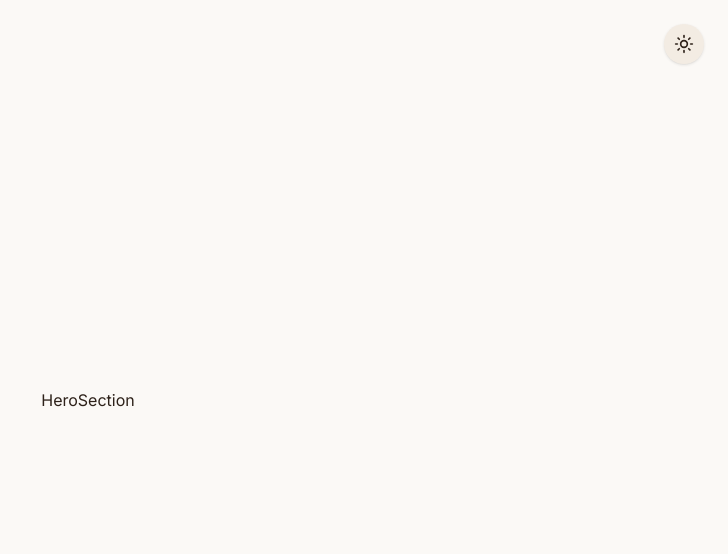
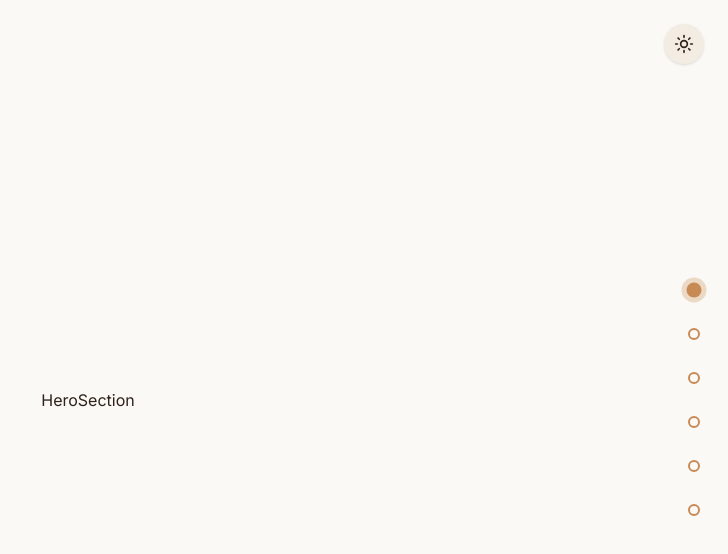
Before and after one commit to YeonShin/ys-archive, a Next.js app: page / in a window 1280 px wide. Shown: the top 554 px of the page, without its empty margins (552-1280 px from the left). Built offline with nearby package versions, Linux system fonts and the light colour scheme.

Commit message:
feat: 사이드 수직 도트 네비게이션 컴포넌트 구현 (#30) - DotNavigation 컴포넌트 추가 - 섹션을 이동 및 관리하는 로직을 커스텀훅으로 분리하여 구현 - shadcn/ui의 툴팁 컴포넌트를 추가하여 네비게이션 바에 툴팁 연결

```diff
--- a/src/app/(portfolio)/layout.tsx
+++ b/src/app/(portfolio)/layout.tsx
@@ -1,4 +1,6 @@
 import type { Metadata } from 'next';
+
+import DotNavigation from '@/features/portfolio/components/DotNavigation';
 
 export const metadata: Metadata = {
   title: 'Developer Portfolio',
@@ -6,5 +8,9 @@ export const metadata: Metadata = {
 };
 
 export default function PortfolioLayout({ children }: { children: React.ReactNode }) {
-  return <>{children}</>;
+  return (
+    <>
+      <DotNavigation /> {children}
+    </>
+  );
 }
--- /dev/null
+++ b/src/components/ui/tooltip.tsx
@@ -0,0 +1,54 @@
+'use client';
+
+import * as React from 'react';
+
+import { Tooltip as TooltipPrimitive } from 'radix-ui';
+
+import { cn } from '@/lib/utils';
+
+function TooltipProvider({
+  delayDuration = 0,
+  ...props
+}: React.ComponentProps<typeof TooltipPrimitive.Provider>) {
+  return (
+    <TooltipPrimitive.Provider
+      data-slot="tooltip-provider"
+      delayDuration={delayDuration}
+      {...props}
+    />
+  );
+}
+
+function Tooltip({ ...props }: React.ComponentProps<typeof TooltipPrimitive.Root>) {
+  return <TooltipPrimitive.Root data-slot="tooltip" {...props} />;
+}
+
+function TooltipTrigger({ ...props }: React.ComponentProps<typeof TooltipPrimitive.Trigger>) {
+  return <TooltipPrimitive.Trigger data-slot="tooltip-trigger" {...props} />;
+}
+
+function TooltipContent({
+  className,
+  sideOffset = 0,
+  children,
+  ...props
+}: React.ComponentProps<typeof TooltipPrimitive.Content>) {
+  return (
+    <TooltipPrimitive.Portal>
+      <TooltipPrimitive.Content
+        data-slot="tooltip-content"
+        sideOffset={sideOffset}
+        className={cn(
+          'bg-brand-secondary text-background data-[side=bottom]:slide-in-from-top-2 data-[side=left]:slide-in-from-right-2 data-[side=right]:slide-in-from-left-2 data-[side=top]:slide-in-from-bottom-2 data-[state=delayed-open]:animate-in data-[state=delayed-open]:fade-in-0 data-[state=delayed-open]:zoom-in-95 data-open:animate-in data-open:fade-in-0 data-open:zoom-in-95 data-closed:animate-out data-closed:fade-out-0 data-closed:zoom-out-95 z-50 inline-flex w-fit max-w-xs origin-(--radix-tooltip-content-transform-origin) items-center gap-1.5 rounded-xl px-3 py-1.5 text-xs has-data-[slot=kbd]:pr-1.5 **:data-[slot=kbd]:relative **:data-[slot=kbd]:isolate **:data-[slot=kbd]:z-50 **:data-[slot=kbd]:rounded-lg',
+          className,
+        )}
+        {...props}
+      >
+        {children}
+        <TooltipPrimitive.Arrow className="bg-brand-secondary fill-brand-secondary z-50 size-2.5 translate-y-[calc(-50%_-_2px)] rotate-45 rounded-[2px] data-[side=left]:translate-x-[-1.5px] data-[side=right]:translate-x-[1.5px]" />
+      </TooltipPrimitive.Content>
+    </TooltipPrimitive.Portal>
+  );
+}
+
+export { Tooltip, TooltipContent, TooltipProvider, TooltipTrigger };
--- /dev/null
+++ b/src/features/portfolio/components/DotNavigation.tsx
@@ -0,0 +1,43 @@
+'use client';
+
+import { Tooltip, TooltipContent, TooltipProvider, TooltipTrigger } from '@/components/ui/tooltip';
+import { useActiveSection } from '@/hooks/useActiveSecction';
+import { cn } from '@/lib/utils';
+
+const SECTIONS = ['hero', 'about', 'experience', 'tech', 'projects', 'contact'];
+
+const DotNavigation = () => {
+  const { activeSection, scrollTo } = useActiveSection(SECTIONS);
+  return (
+    <TooltipProvider delayDuration={100}>
+      <nav className="fixed top-1/2 right-6 z-50 flex -translate-y-1/2 flex-col gap-6">
+        {SECTIONS.map((id) => (
+          <Tooltip key={id}>
+            <TooltipTrigger asChild>
+              <button
+                key={id}
+                onClick={() => scrollTo(id)}
+                aria-label={`Scroll to ${id}`}
+                className="flex cursor-pointer items-center justify-center p-1"
+              >
+                <div
+                  className={cn(
+                    'h-3 w-3 rounded-full transition-all duration-300',
+                    activeSection === id
+                      ? 'bg-brand-primary ring-brand-primary/30 scale-125 ring-4'
+                      : 'border-brand-primary hover:bg-brand-primary/30 border-2',
+                  )}
+                ></div>
+              </button>
+            </TooltipTrigger>
+            <TooltipContent side="left" sideOffset={4}>
+              <p className="text-xs font-medium">{id.charAt(0).toUpperCase() + id.slice(1)}</p>
+            </TooltipContent>
+          </Tooltip>
+        ))}
+      </nav>
+    </TooltipProvider>
+  );
+};
+
+export default DotNavigation;
--- /dev/null
+++ b/src/hooks/useActiveSecction.ts
@@ -0,0 +1,34 @@
+import { useEffect, useState } from 'react';
+
+export const useActiveSection = (sectionIds: string[]) => {
+  const [activeSection, setActiveSection] = useState<string>(sectionIds[0]);
+
+  useEffect(() => {
+    const observer = new IntersectionObserver(
+      (entries) => {
+        entries.forEach((entry) => {
+          if (entry.isIntersecting) {
+            setActiveSection(entry.target.id);
+          }
+        });
+      },
+      { threshold: 0.5 },
+    );
+
+    sectionIds.forEach((id) => {
+      const element = document.getElementById(id);
+      if (element) observer.observe(element);
+    });
+
+    return () => observer.disconnect();
+  }, [sectionIds]);
+
+  const scrollTo = (id: string) => {
+    const element = document.getElementById(id);
+    if (element) {
+      element.scrollIntoView({ behavior: 'smooth' });
+    }
+  };
+
+  return { activeSection, scrollTo };
+};
```
